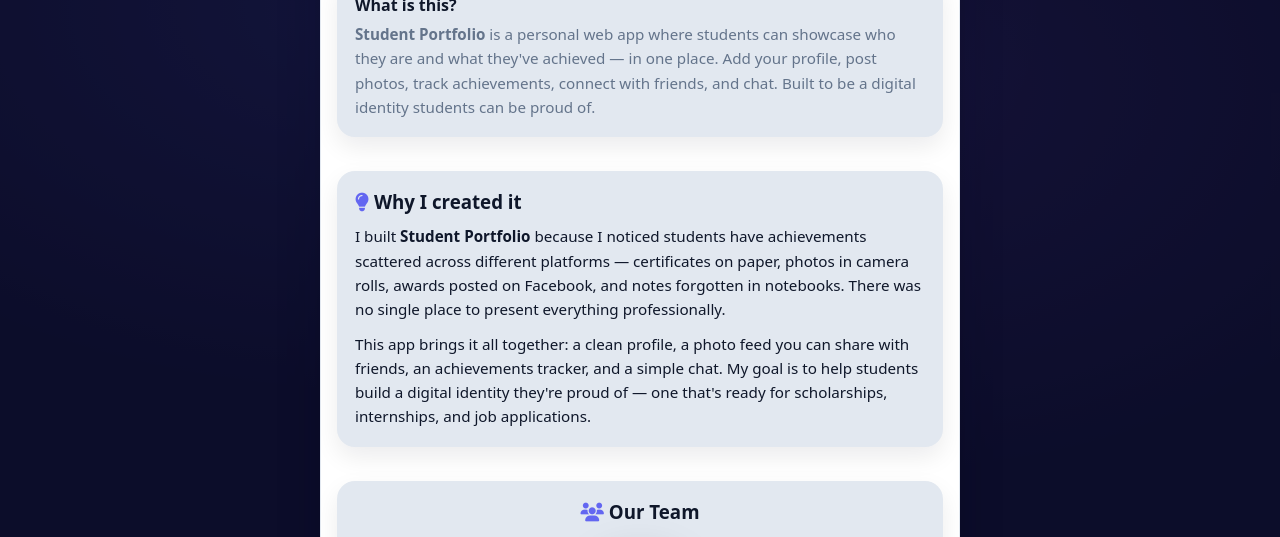
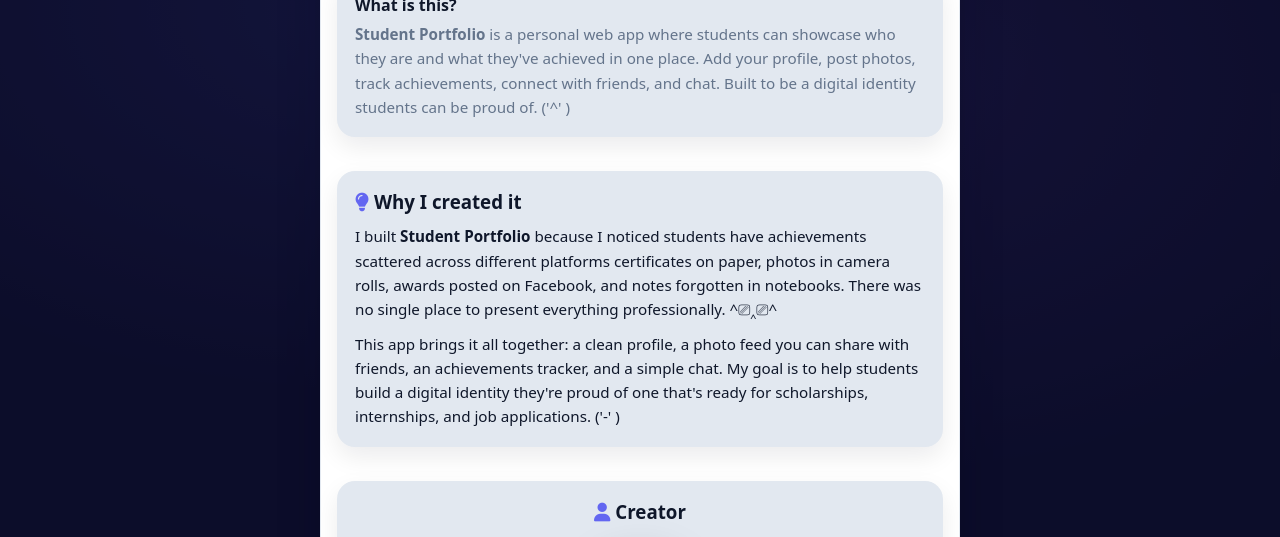
Before and after one commit to archiejohn990-coder/Student-portfolio, a website: page public/index.html in a window 1280 px wide. Both pictures are taken after a click on the button "About". Shown: the part 152-689 px from the top of the page. Drawn offline with Linux system fonts and the light colour scheme.

Commit message:
Update index.html

```diff
--- a/public/index.html
+++ b/public/index.html
@@ -468,8 +468,8 @@
           <div style="font-weight:900; margin-bottom:6px;">What is this?</div>
           <div class="muted" style="line-height:1.6; font-size:.95rem;">
             <b>Student Portfolio</b> is a personal web app where students can showcase who they are
-            and what they've achieved — in one place. Add your profile, post photos, track achievements,
-            connect with friends, and chat. Built to be a digital identity students can be proud of.
+            and what they've achieved in one place. Add your profile, post photos, track achievements,
+            connect with friends, and chat. Built to be a digital identity students can be proud of. ('^' )
           </div>
         </div>
 
@@ -479,22 +479,22 @@
           <h3 style="margin-bottom:10px;"><i class="fas fa-lightbulb" style="color:var(--primary);"></i> Why I created it</h3>
           <p style="line-height:1.6; font-size:.95rem;">
             I built <b>Student Portfolio</b> because I noticed students have achievements scattered
-            across different platforms — certificates on paper, photos in camera rolls, awards posted
+            across different platforms certificates on paper, photos in camera rolls, awards posted
             on Facebook, and notes forgotten in notebooks. There was no single place to present
-            everything professionally.
+            everything professionally. ^⎚‸⎚^
           </p>
           <p style="line-height:1.6; font-size:.95rem; margin-top:10px;">
             This app brings it all together: a clean profile, a photo feed you can share with friends,
             an achievements tracker, and a simple chat. My goal is to help students build a digital
-            identity they're proud of — one that's ready for scholarships, internships, and job
-            applications.
+            identity they're proud of one that's ready for scholarships, internships, and job
+            applications. ('-' )
           </p>
         </div>
 
         <br>
 
         <div class="card notice" style="background:var(--border); border:none;">
-          <h3 style="margin-bottom:10px; text-align:center;"><i class="fas fa-users" style="color:var(--primary);"></i> Our Team</h3>
+          <h3 style="margin-bottom:10px; text-align:center;"><i class="fas fa-user" style="color:var(--primary);"></i> Creator</h3>
           <div class="team">
             <div class="member">
               <a href="https://www.facebook.com/archie.jhon.gregorio" target="_blank">
```
